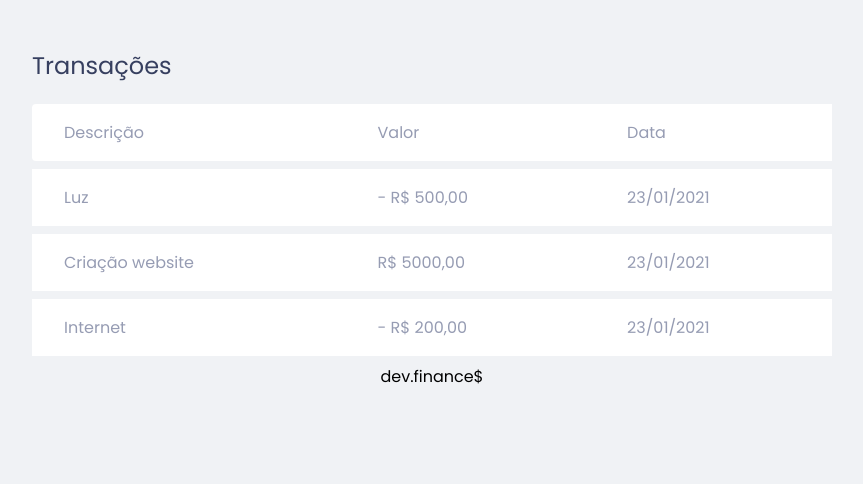
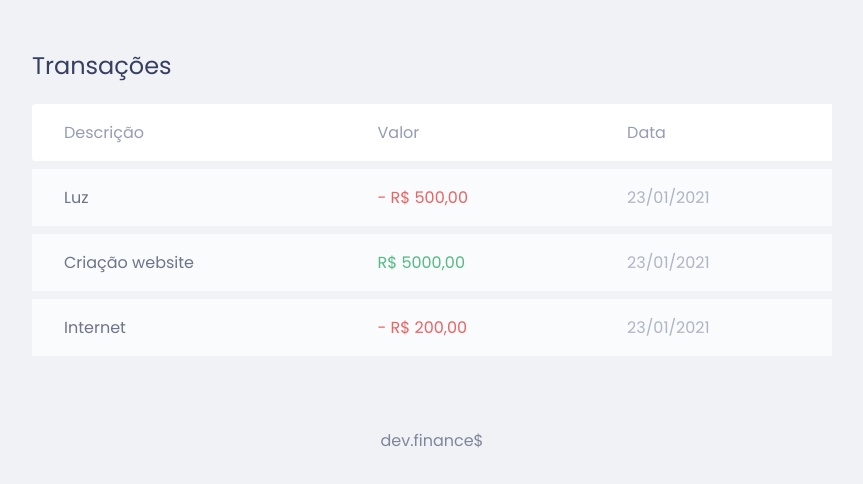
Before and after one commit to Rafael-doctom/discover-maratona-dev, a plain HTML site: page index.html in a window 1280 px wide. Shown: the part 638-1122 px from the top of the page, without its empty margins (208-1071 px from the left). Before the commit the page ends 1027 px from the top, so only its background shows below. Drawn offline with Linux system fonts and the light colour scheme.

Commit message:
fininsh the first episode

```diff
--- a/index.html
+++ b/index.html
@@ -47,19 +47,19 @@
           </thead>
           <tbody>
             <tr>
-              <td>Luz</td>
-              <td>- R$ 500,00</td>
-              <td>23/01/2021</td>
+              <td class="description">Luz</td>
+              <td class="outcome">- R$ 500,00</td>
+              <td class="date">23/01/2021</td>
             </tr>
             <tr>
-              <td>Criação website</td>
-              <td>R$ 5000,00</td>
-              <td>23/01/2021</td>
+              <td class="description">Criação website</td>
+              <td class="income">R$ 5000,00</td>
+              <td class="date">23/01/2021</td>
             </tr>
             <tr>
-              <td>Internet</td>
-              <td>- R$ 200,00</td>
-              <td>23/01/2021</td>
+              <td class="description">Internet</td>
+              <td class="outcome">- R$ 200,00</td>
+              <td class="date">23/01/2021</td>
             </tr>
           </tbody>
         </table>
--- a/styles.css
+++ b/styles.css
@@ -84,7 +84,12 @@ header {
   color: #969cb3;
 }
 
-table th {
+table thead tr th:first-child,
+table thead tr td:first-child {
+  border-radius: 0.25rem 0 0 0.25rem;
+}
+
+table thead th {
   background: #FFF;
 
   font-weight: normal;
@@ -93,19 +98,37 @@ table th {
   text-align: left;
 }
 
+table tbody tr {
+  opacity: 0.7;
+}
+
+table tbody tr:hover {
+  opacity: 1;
+}
+
 table td {
   background: #FFF;
 
   padding: 1rem 2rem;
 }
 
-table thead tr th:first-child,
-table thead tr td:first-child {
-  border-radius: 0.25rem 0 0 0.25rem;
+td.description {
+  color: var(--dark-blue);
 }
 
+td.income {
+  color: #12a454;
+}
+
+td.outcome {
+  color: #e92929;
+}
 
 /* Footer ================ */
 footer {
   text-align: center;
+  padding: 4rem 0 2rem;
+  color: var(--dark-blue);
+
+  opacity: 0.6;
 }
```
